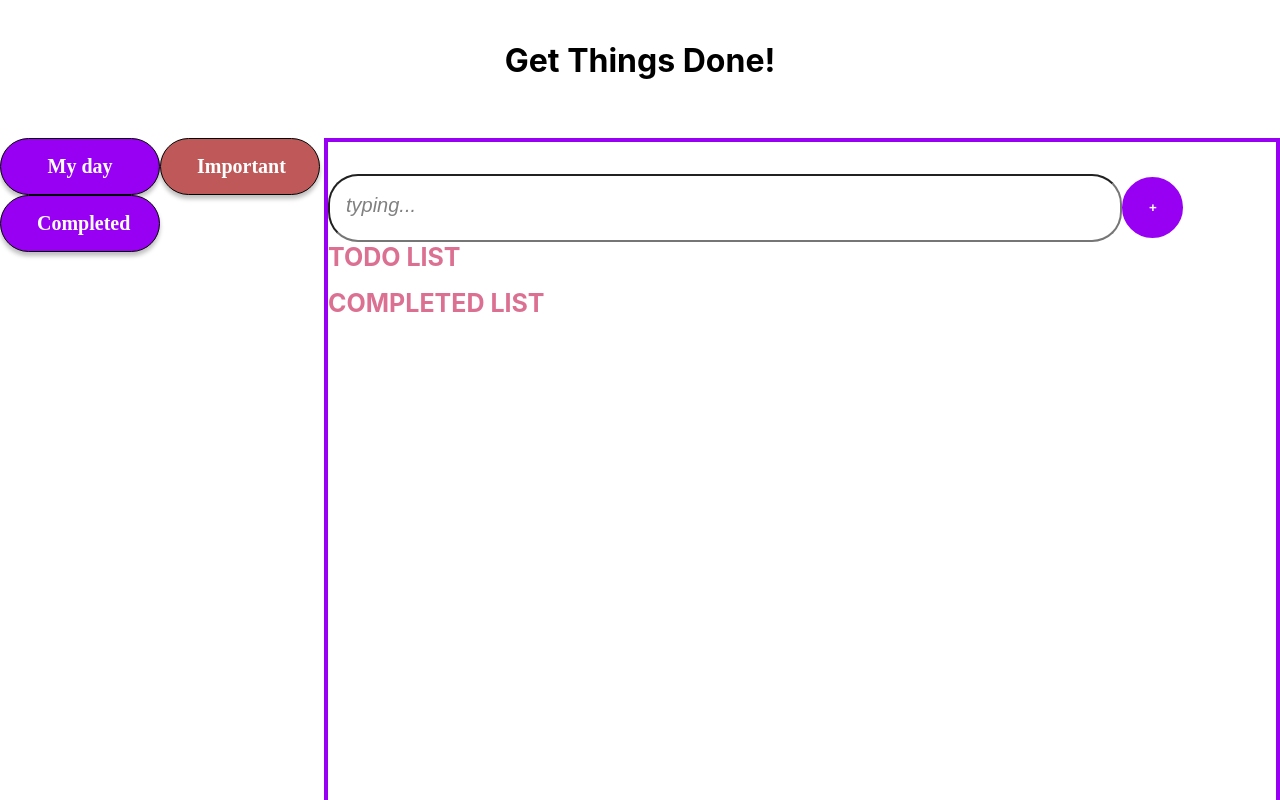
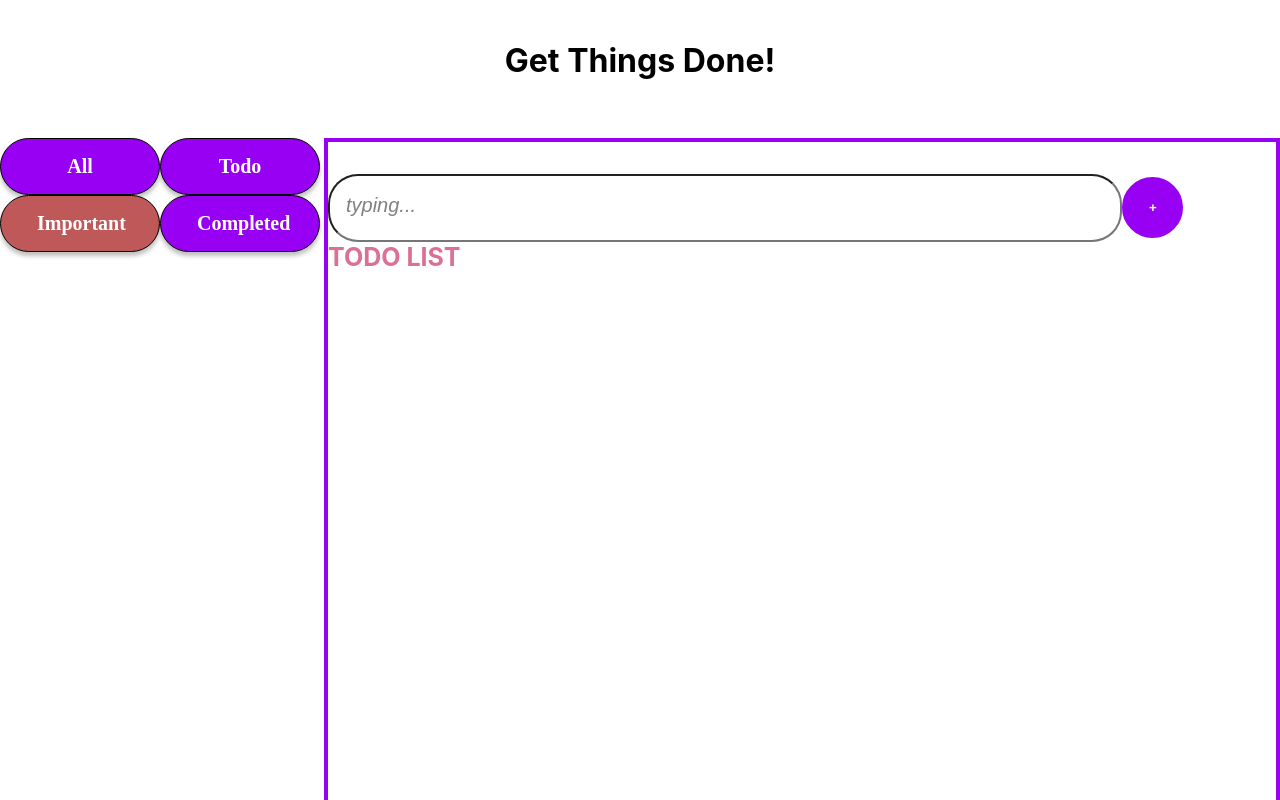
Before and after one commit to gizemayegul/todo_APP, a React (Create React App) app: page / in a window 1280 px wide. Shown: the top 800 px of the page. Built offline with nearby package versions, Linux system fonts and the light colour scheme.

Commit message:
added all,completed, important filter

```diff
--- a/src/App.js
+++ b/src/App.js
@@ -10,7 +10,7 @@ const initialTodos = [];
 const reducer = (state, action) => {
   switch (action.type) {
     case "ADD":
-      return [...state, { id: uuid(), name: action.payload, completed: false }];
+      return [...state, { id: uuid(), name: action.payload, completed: false, flag: false }];
     case "TOOGLE":
       return state.map((todo) => {
         if (todo.id === action.id) {
@@ -21,6 +21,14 @@ const reducer = (state, action) => {
       })
     case "DELETE_TODO":
       return state.filter((todo) => todo.id !== action.id);
+    case "FLAG":
+      return state.map((todo) => {
+        if (todo.id === action.id) {
+          return { ...todo, flag: !todo.flag }
+        } else {
+          return todo;
+        }
+      })
     default:
       return state;
   }
@@ -28,6 +36,34 @@ const reducer = (state, action) => {
 function App() {
   const [todos, dispatch] = useReducer(reducer, initialTodos)
   const [item, setItem] = useState('');
+  const [important, setImportant] = useState(false);
+  const [showTodo, setShowTodo] = useState(true);
+  const [showCompleted, setShowCompleted] = useState(false);
+
+
+  const handleShowImportant = () => {
+    setImportant(true)
+    setShowTodo(false)
+    setShowCompleted(false)
+  }
+
+  const handleShowTodo = () => {
+    setShowTodo(true)
+    setImportant(false)
+    setShowCompleted(false)
+  }
+  const handleShowCompleted = () => {
+    setShowCompleted(true)
+    setImportant(false)
+    setShowTodo(false)
+
+  }
+
+  const handleShowAll = () =>{
+    setImportant(true)
+    setShowTodo(true)
+    setShowCompleted(true)
+  }
 
   const handleAdd = (e) => {
     e.preventDefault();
@@ -38,6 +74,9 @@ function App() {
     e.preventDefault();
     setItem(e.target.value)
   }
+
+
+
   const handleComplete = (todo) => {
     dispatch({ type: "TOOGLE", id: todo.id })
   }
@@ -45,22 +84,34 @@ function App() {
     dispatch({ type: "DELETE_TODO", id: todo.id });
   }
 
+  const handleFlag = (todo) => {
+    dispatch({ type: "FLAG", id: todo.id })
+  }
 
   const completedTodos = todos.filter((todo => todo.completed === true));
-  const notCompletedTodos = todos.filter((todo => todo.completed === false));
+  const notCompletedTodos = todos.filter((todo => todo.completed === false && todo.flag === false));
+  const importantTodos = todos.filter((todo => todo.flag === true));
   return (
     <div >
       <Header />
-      <TodoComponent
-        handleAdd={handleAdd}
-        handleComplete={handleComplete}
-        handleDelete={handleDelete}
-        handleNewTodo={handleNewTodo}
-        completedTodos={completedTodos}
-        notCompletedTodos={notCompletedTodos}
-        item={item}
-        setItem={setItem}
-
+      <TodoComponent {...{
+        handleAdd,
+        handleComplete,
+        handleDelete,
+        handleNewTodo,
+        completedTodos,
+        notCompletedTodos,
+        importantTodos,
+        item,
+        setItem,
+        handleFlag,
+        handleShowImportant,
+        important,
+        handleShowTodo,
+        handleShowCompleted,
+        showTodo,showCompleted,
+        handleShowAll
+      }}
       />
       <Footer />
 
--- a/src/components/Footer.js
+++ b/src/components/Footer.js
@@ -4,7 +4,7 @@ const Footer = () => {
     return (
         <>
             <footer className='footer'>
-                <h2>Gizem AS</h2>
+            <a href="https://github.com/gizemayegul">Visit my github</a>
             </footer>
 
         </>
--- a/src/components/TodoComponent.js
+++ b/src/components/TodoComponent.js
@@ -11,14 +11,17 @@ const TodoComponent = (props) => {
         <div className='container'>
             <aside className='sidebar'>
                 <div>
-                    <button className='filter-button'>
-                        <span className='filter-buttontext'>My day </span>
+                    <button onClick={props.handleShowAll}className='filter-button'>
+                        <span className='filter-buttontext'>All </span>
                     </button>
-                    <button style={{ background: "rgba(191, 89, 89, 1)" }}
+                    <button onClick={props.handleShowTodo} className='filter-button'>
+                        <span className='filter-buttontext'>Todo </span>
+                    </button>
+                    <button onClick={props.handleShowImportant} style={{ background: "rgba(191, 89, 89, 1)" }}
                         className='filter-button'>
                         <span className='filter-buttontext'>Important</span>
                     </button>
-                    <button className='filter-button' >
+                    <button onClick={props.handleShowCompleted} className='filter-button' >
                         <span className='filter-buttontext'>Completed</span></button>
                 </div>
 
@@ -40,6 +43,7 @@ const TodoComponent = (props) => {
                         </button>
                     </form>
                 </div>
+                {props.showTodo && (
                     <div >
                         <label class="todo-label" htmlFor='todo-list'>TODO LIST</label>
                         <ul className='list-holder'
@@ -61,19 +65,16 @@ const TodoComponent = (props) => {
                                         <span className='position-icon' onClick={() => props.handleDelete(todo)}>
                                             <FontAwesomeIcon className='close-icon' icon={faTrash} />
                                         </span>
-                                    <span class="flag-position">
+                                        <span class="flag-position" onClick={() => props.handleFlag(todo)}>
                                             <FontAwesomeIcon className='flag-icon' icon={faFlag} />
                                         </span>
                                     </span>
-
-
-
-
-
                                 </li>
                             ))}
                         </ul>
                     </div>
+                )}
+                {props.showCompleted && (
                     <div>
                         <label class="todo-label" htmlFor='todo-list'>COMPLETED LIST</label>
                         <ul
@@ -104,13 +105,53 @@ const TodoComponent = (props) => {
                                             <FontAwesomeIcon className='close-icon' icon={faTrash} />
                                         </span>
                                         <span class="flag-position">
-                                        <FontAwesomeIcon className='flag-icon' icon={faFlag} />
+                                            <FontAwesomeIcon onClick={() => props.handleFlag(todo)} className='flag-icon' icon={faFlag} />
                                         </span>
                                     </span>
                                 </li>
                             ))}
                         </ul>
                     </div>
+                )}
+                {props.important && (
+                    <div>
+                        <label class="todo-label" htmlFor='todo-list'>IMPORTANT LIST</label>
+                        <ul
+                            id="todo-list"
+                            className='list-holder'
+
+                        >
+                            {props.importantTodos.map(todo => (
+                                <li
+                                    className='todo-list'
+                                    key={todo.id}
+                                    style={{
+                                        textDecoration: todo.completed ? 'line-through' : 'none',
+                                    }}
+
+                                >
+                                    <label htmlFor='items'>
+                                        <input
+
+                                            type='checkbox'
+                                            checked={todo.completed}
+                                            onChange={() => props.handleComplete(todo)}
+                                        />
+                                        {todo.name}
+                                    </label>
+                                    <span className='icons'>
+                                        <span className='position-icon' onClick={() => props.handleDelete(todo)}>
+                                            <FontAwesomeIcon className='close-icon' icon={faTrash} />
+                                        </span>
+                                        <span class="flag-position">
+                                            <FontAwesomeIcon  onClick={() => props.handleFlag(todo)} className='flag-icon' icon={faFlag} />
+                                        </span>
+                                    </span>
+                                </li>
+                            ))}
+                        </ul>
+                    </div>
+                )}
             </main>
 
         </div>
--- a/src/index.css
+++ b/src/index.css
@@ -96,7 +96,9 @@ code {
   padding: 20px;
   color: #FFFFFF;
 }
-
+filter-button :hover{
+  box-shadow:#FFFFFF
+}
 .content {
   position: relative;
   flex-grow: 1;
@@ -152,5 +154,4 @@ code {
   justify-content: space-around;
   min-height: 10vh;
   border: 0.25rem #9800F4 solid;
-
 }
```
Lines whose indentation alone changed are shown as unchanged.
